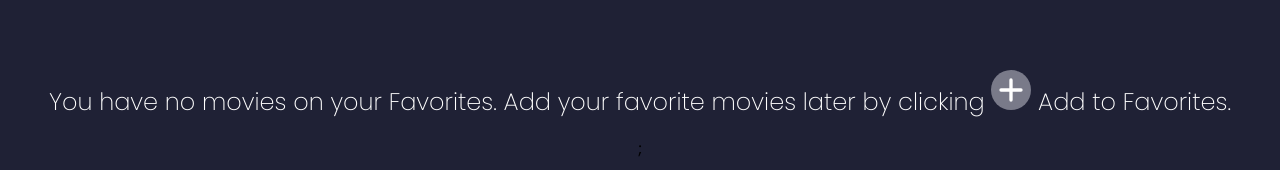
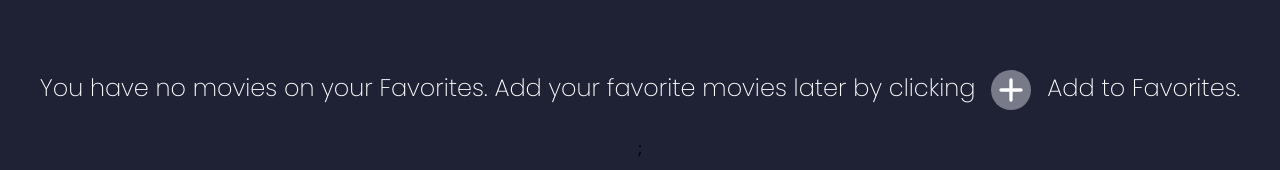
Before and after one commit to fgerrymok/react-movie-app, a React (Vite) app in the folder movie-app/: page /favourites in a window 1280 px wide. Shown: the part 122-292 px from the top of the page. Built offline with nearby package versions, Linux system fonts and the light colour scheme; no server answers.

Commit message:
Fixed the centering on the add to favourites SVG when no movies are favourited

```diff
--- a/movie-app/src/pages/FavouritesPage.jsx
+++ b/movie-app/src/pages/FavouritesPage.jsx
@@ -40,9 +40,18 @@ export default function Favourites() {
     });
   }
 
+  // From: https://medium.com/@paulohfev/problem-solving-how-to-create-an-excerpt-fdb048687928
+  const createExcerpt = (content, maxNumberOfWords, trailingIndicator = '...') => {
+    const listOfWords = content.trim().split(' ');
+    const truncatedContent = listOfWords.slice(0, maxNumberOfWords).join(' ');
+    const excerpt = truncatedContent + trailingIndicator;
+    const output = listOfWords.length > maxNumberOfWords ? excerpt : content;
+    return output;
+  }
+
   return (
     <div className="main-body">
-      <h2 className={Object.keys(favouritedMovies).length === 0 ? "show-message" : "hide-message"}>You have no movies on your Favorites. Add your favorite movies later by clicking {addToFavouritesSvg} Add to Favorites.</h2>;
+      <h2 className={Object.keys(favouritedMovies).length === 0 ? "show-message" : "hide-message"}>You have no movies on your Favorites. Add your favorite movies later by clicking <span className="smaller-add-to-favourites">{addToFavouritesSvg}</span> Add to Favorites.</h2>;
       <div className="favourites-movie-container">
         {Object.keys(favouritedMovies).map((key) => {
           const stringifiedObject = localStorage.getItem(key);
@@ -73,7 +82,7 @@ export default function Favourites() {
               >
                 <h3 className="title">{movie["title"]}</h3>
                 <p className="release-date">{movie.release_date}</p>
-                <p className="description">{movie.overview}</p>
+                <p className="description">{createExcerpt(movie.overview, 15)}</p>
                 <div className="hover-btns">
                   <Link to={`../moviedetails/${movie.id}`}>{moreInformationSvg}</Link>
                   <button
--- a/movie-app/src/styles/Favourites.css
+++ b/movie-app/src/styles/Favourites.css
@@ -37,7 +37,14 @@
   margin-top: 12rem;
   display: block;
   color: white;
+  display: flex;
+  justify-content: center;
+  flex-wrap: wrap;
 
+}
+
+.smaller-add-to-favourites {
+  padding: 0 1rem;
 }
 
 @media (min-width: 50rem) {
@@ -78,17 +85,6 @@
       font-weight: 250;
       padding: 1rem;
       margin: 0;
-      overflow: hidden;
-      text-overflow: ellipsis;
-      display: -webkit-box;
-      -webkit-line-clamp: 4;
-      /* number of lines to show */
-      line-clamp: 4;
-      -webkit-box-orient: vertical;
-    }
-
-    .hover-btns {
-      padding: 0.5rem;
     }
   }
 }
```
